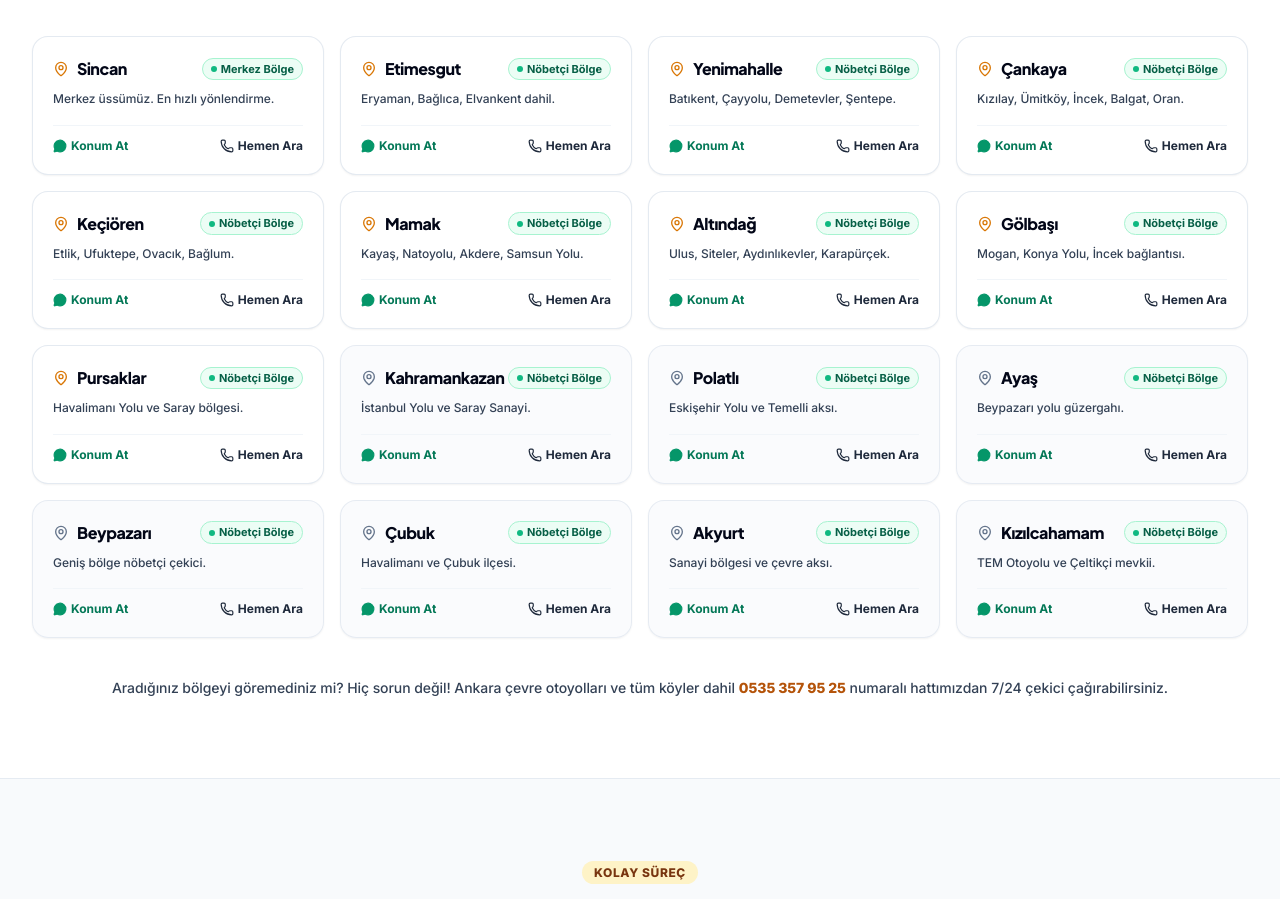
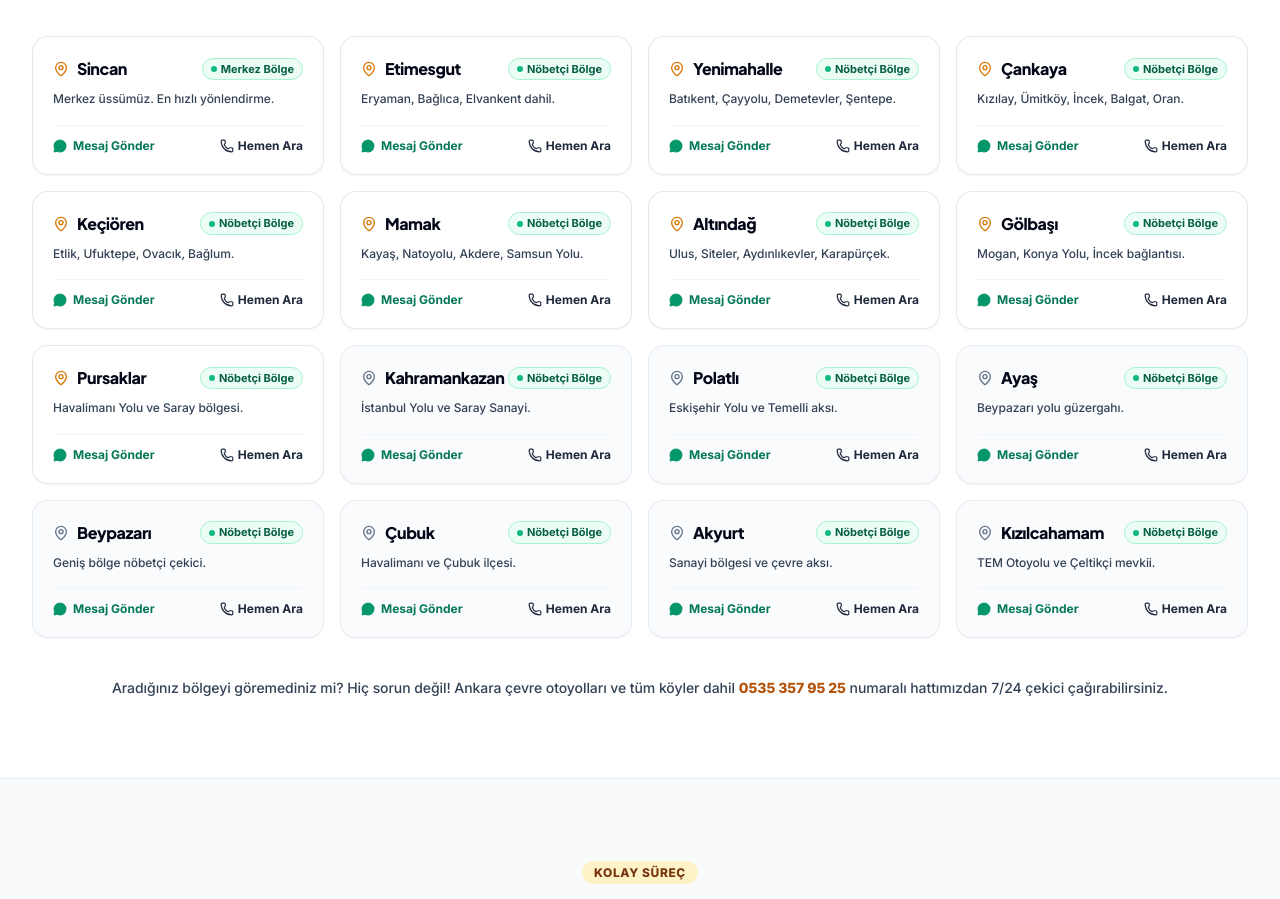
Before and after one commit to erencanikati-design/halisotokurtarma, a React (Vite) app: page / in a window 1280 px wide. Shown: the part 5520-6419 px from the top of the page. Built offline with nearby package versions, Linux system fonts and the light colour scheme.

Commit message:
Update coverage area buttons to Mesaj Gönder with dynamic district WhatsApp message

```diff
--- a/src/components/CoverageAreas.jsx
+++ b/src/components/CoverageAreas.jsx
@@ -66,13 +66,13 @@ export default function CoverageAreas() {
 
               <div className="pt-3 border-t border-slate-100 flex items-center justify-between">
                 <a
-                  href={`https://wa.me/${COMPANY_INFO.rawPhone}?text=${encodeURIComponent(`Merhaba Halis Bey, ${d.name} bölgesindeyim. Çekiciye ihtiyacım var yardımcı olur musunuz?`)}`}
+                  href={`https://wa.me/905353579525?text=${encodeURIComponent(`Merhaba Halis Bey çekiciye ihtiyacım var ve ${d.name} bölgesindeyim yardımcı olur musunuz?`)}`}
                   target="_blank"
                   rel="noopener noreferrer"
-                  className="text-xs font-bold text-emerald-700 hover:text-emerald-800 hover:underline flex items-center gap-1"
+                  className="text-xs font-bold text-emerald-700 hover:text-emerald-800 hover:underline flex items-center gap-1.5"
                 >
                   <MessageCircle className="w-3.5 h-3.5 fill-emerald-600 text-emerald-600" />
-                  Konum At
+                  <span>Mesaj Gönder</span>
                 </a>
 
                 <a
@@ -80,7 +80,7 @@ export default function CoverageAreas() {
                   className="text-xs font-bold text-slate-800 hover:text-red-600 flex items-center gap-1 transition-colors"
                 >
                   <Phone className="w-3.5 h-3.5" />
-                  Hemen Ara
+                  <span>Hemen Ara</span>
                 </a>
               </div>
             </div>
```
